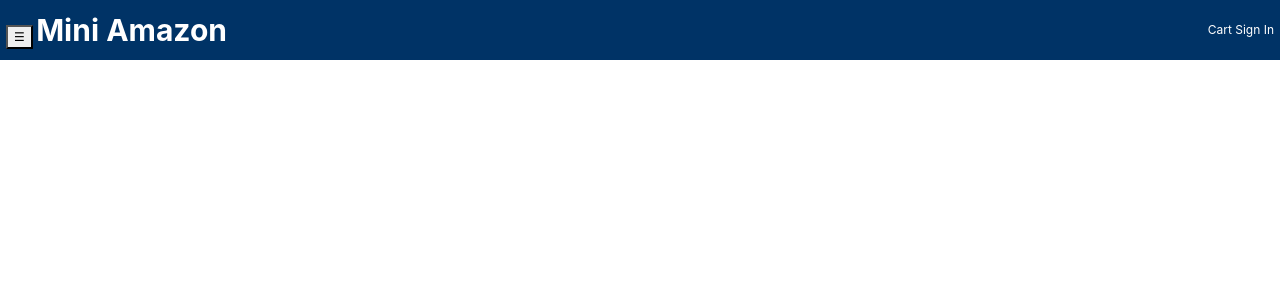
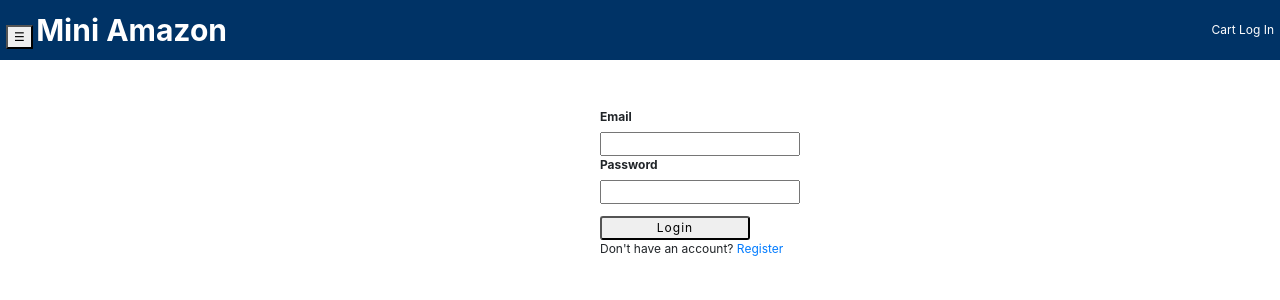
Before and after one commit to mjang01011/miniamazon-cs316, a React (Create React App) app in the folder mini-amazon/frontend/: page /login.html in a window 1280 px wide. Shown: the top 300 px of the page. Built offline with nearby package versions, Linux system fonts and the light colour scheme; the HTML template or start-up script is replaced by a standard one.

Commit message:
Added login screen

```diff
--- a/mini-amazon/frontend/src/App.js
+++ b/mini-amazon/frontend/src/App.js
@@ -4,6 +4,7 @@
 import CartScreen from './screens/CartScreen';
 import HomeScreen from './screens/HomeScreen';
 import ProductScreen from './screens/ProductScreen';
+import LoginScreen from './screens/LoginScreen';
 
 function App() {
   const openSidebar = () => {
@@ -24,7 +25,7 @@
                 <div className="header-links"> {/*banner links*/}
                     {/* <a href="cart.html">Cart</a> */}
                     <Link to="/cart">Cart</Link>
-                    <a href="signin.html"> Sign In</a>
+                    <a href="login.html"> Log In</a>
                 </div>
             </header>
             <aside className="sidebar">
@@ -44,7 +45,7 @@
                     <Route path="/product/:id" component={ProductScreen}/> {/*route to product screen when root/products/number -- app.js will render ProductScreen.js*/}
                     <Route path="/cart/:id?" component={CartScreen}/> {/*id is optional; represents id of item in cart; route to cart */}
                     <Route path="/" exact={true} component={HomeScreen}/> {/*creates a route : default = homescreen*/}
-
+                    <Route exact path="/login.html" component={LoginScreen}/> {/*route to login screen*/}
                 </div>
             </main>
         </div>
--- /dev/null
+++ b/mini-amazon/frontend/src/screens/LoginScreen.js
@@ -0,0 +1,90 @@
+import React, { useState , Component} from "react";
+import { Link } from "react-router-dom";
+
+class LoginScreen extends Component{
+    constructor(){
+        super();
+        this.state = {
+            email: "",
+            password: "",
+            errors:{}
+        };
+    }
+    //set state
+    onChange = e=> {
+        this.setState({[e.target.id]: e.target.value});
+    };
+    onSubmit = e => {
+        e.preventDefault(); //prevents page from loading when submit button is clicked
+        const userData = {
+            email: this.state.email,
+            password: this.state.password
+        };
+        console.log(userData); //console.log as we submit form
+    };
+    render(){
+        const{errors} = this.state;
+        return ( <div className="loginPage">
+        {/*centers the form on the page*/}
+        <div style={{ marginTop: "4rem" , marginLeft: "50rem"}} className="row">
+        <div className="fields">
+            <form noValidate onSubmit={this.onSubmit}>
+            {/*Email Field*/}
+            <label email="emailField"><b>Email</b></label>
+            <div className="email-input">
+                <input
+                onChange={this.onChange}
+                value={this.state.email}
+                error={errors.email}
+                id="email"
+                type="email"
+                />
+            </div>
+            {/*Password Field*/}
+            <label password="passwordField"><b>Password</b></label>
+            <div className="password-input">
+                <input
+                    onChange={this.onChange}
+                    value={this.state.password}
+                    error={errors.password}
+                    id="password"
+                    type="password"
+                    />
+            </div>
+            {/*Login Button*/}
+            <div className="loginButton">
+                <button
+                    style={{
+                        width: "150px",
+                        borderRadius: "3px",
+                        letterSpacing: "1px",
+                        marginTop: "1rem"
+                    }}
+                    type="submit"
+                >
+                {/*Text for button*/}
+                Login</button>
+            </div>
+            <div className="registerOption">
+            <p className="register">
+            Don't have an account? <Link to="/register">Register</Link>
+            </p>
+            </div>
+            </form>
+        </div>
+        </div>
+        </div>
+        );
+    }
+}
+export default LoginScreen;
+/*export default function Login() {
+  //useState hook gets what the user enters in the form and sets new value
+  //setting the new state re-renders the component
+  const [email, setEmail] = useState("");
+  const [password, setPassword] = useState("");
+
+  //check if the input values are non-empty
+  function validateForm() {
+    return email.length > 0 && password.length > 0;
+}*/
--- a/mini-amazon/frontend/template/index.html
+++ b/mini-amazon/frontend/template/index.html
@@ -16,7 +16,7 @@
                     <a href="index.html"> Mini Amazon</a></div>
                 <div class="header-links"> <!--banner links-->
                     <a href="cart.html">Cart</a>
-                    <a href="signin.html"> Sign In</a>
+                    <a href="login.html"> Log In</a>
                 </div>
             </header>
             <aside class="sidebar">
```
Also changed, not shown: mini-amazon/frontend/src/index.css (line endings or trailing spaces).
